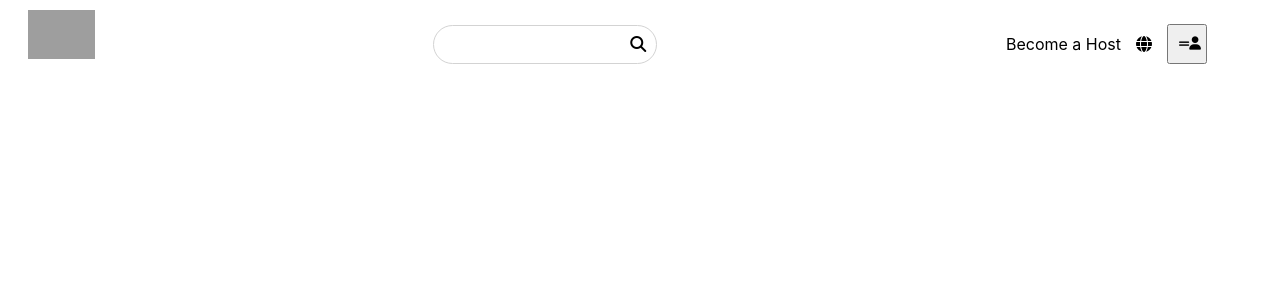
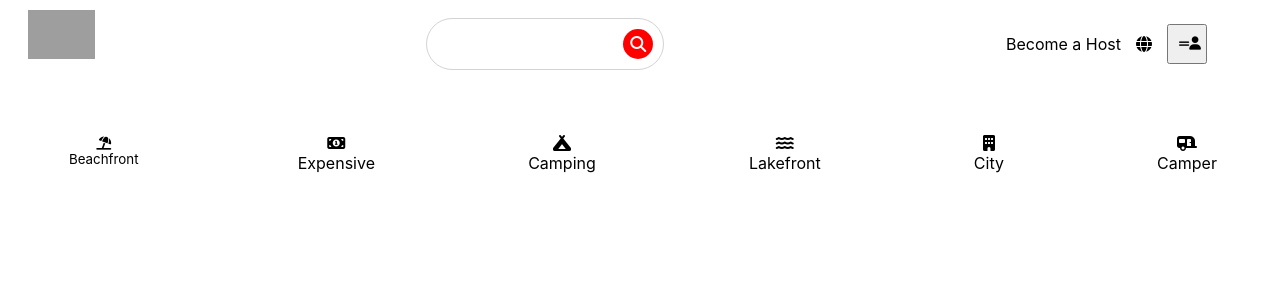
Before and after one commit to keimjm/solo-project, a React (Create React App) app in the folder client/: page / in a window 1280 px wide. Shown: the top 300 px of the page. Built offline with nearby package versions, Linux system fonts and the light colour scheme; no server answers; grey boxes are pictures that could not be loaded.

Commit message:
adding in icons for filter bar comp

```diff
--- a/client/src/Home.js
+++ b/client/src/Home.js
@@ -1,10 +1,11 @@
 import React from 'react'
+import FilterBar from './components/FilterBar/index'
 import './Home.css'
 
 function Home() {
   return (
     <div className='home-page'>
-
+        <FilterBar/>
     </div>
   )
 }
--- /dev/null
+++ b/client/src/components/FilterBar/FilterBar.css
@@ -0,0 +1,30 @@
+.filter-bar-icons {
+    display: flex;
+    justify-content: space-between;
+}
+
+.icon-block {
+    display: flex;
+    flex-direction: column;
+    align-items: center;
+}
+
+.filter-block {
+    position: unset;
+    margin: 55px;
+}
+
+.filter-icon-button {
+    background-color: unset;
+    border: unset;
+}
+
+
+.filter-icon {
+    display: block;
+    margin: 0 auto;
+}
+
+.filter-name {
+    font-family: Circular, -apple-system, BlinkMacSystemFont, Roboto, Helvetica Neue, sans-serif;
+}
--- /dev/null
+++ b/client/src/components/FilterBar/index.js
@@ -0,0 +1,39 @@
+import React from 'react'
+import './FilterBar.css'
+
+function FilterBar() {
+  return (
+    <div className='filter-block'>
+        <div className='filter-bar-icons'>
+            <div className='icon-block'>
+                <button className='filter-icon-button' type= "button" aria-hidden="false" aria-pressed="true">
+                  <span className='filter-icon'><i class="fa-solid fa-umbrella-beach"></i></span>
+                  <span className='filter-name'>Beachfront</span>
+                </button>
+            </div>
+            <div className='icon-block'>
+                <span className='filter-icon'><i class="fa-solid fa-money-bill-1"></i></span>
+                <span className='filter-name'>Expensive</span>
+            </div>
+            <div className='icon-block'>
+                <span className='filter-icon'><i class="fa-solid fa-campground"></i></span>
+                <span className='filter-name'>Camping</span>
+            </div>
+            <div className='icon-block'>
+                <span className='filter-icon'><i class="fa-solid fa-water"></i></span>
+                <span className='filter-name'>Lakefront</span>
+            </div>
+            <div className='icon-block'>
+                <span className='filter-icon'><i class="fa-solid fa-building"></i></span>
+                <span className='filter-name'>City</span>
+            </div>
+            <div className='icon-block'>
+                <span className='filter-icon'><i class="fa-solid fa-caravan"></i></span>
+                <span className='filter-name'>Camper</span>
+            </div>
+        </div>
+    </div>
+  )
+}
+
+export default FilterBar;
--- a/client/src/components/Navigation/Navigation.css
+++ b/client/src/components/Navigation/Navigation.css
@@ -64,3 +64,10 @@
 {
     margin-right: 15px;
 }
+
+.fa-magnifying-glass {
+    background-color: red;
+    color: white;
+    border-radius: 30px;
+    padding: 7px;
+}
```
